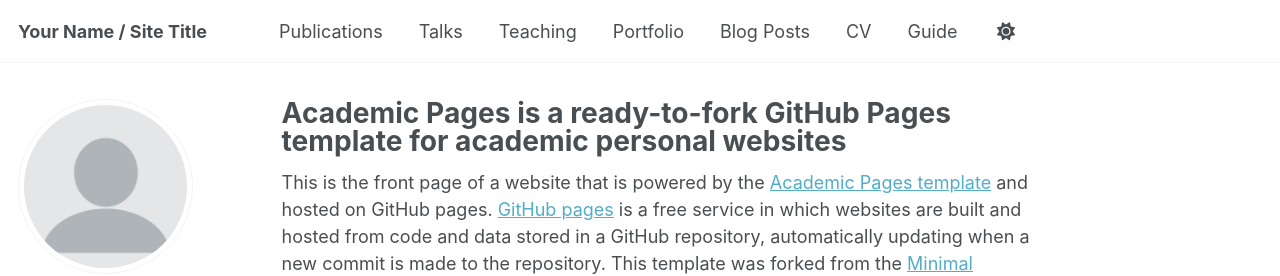
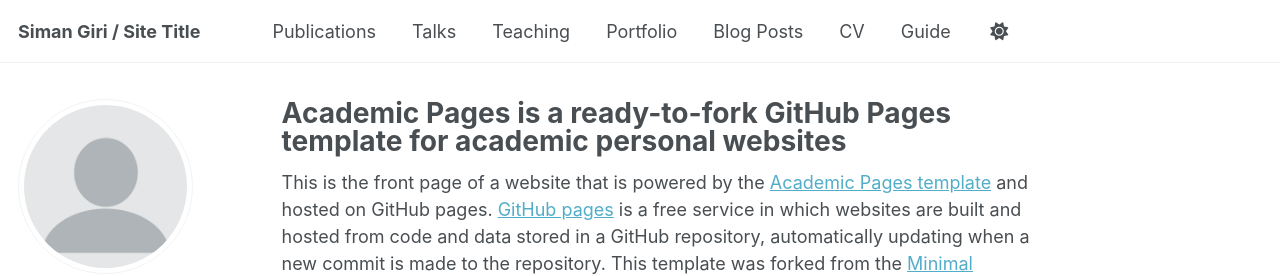
Before and after one commit to girisiman/girisiman.github.io, a Jekyll site: the page built from _pages/about.md, in a window 1280 px wide. Shown: the top 276 px of the page. Built offline with Jekyll 4.4.1, drawn with Linux system fonts in a browser that asks for light colours; some web fonts are replaced; a script that is not in the unit is left out.

Commit message:
First change

```diff
--- a/_config.yml
+++ b/_config.yml
@@ -9,7 +9,7 @@
 # Basic Site Settings
 locale                   : "en-US"
 site_theme               : "default" # Currently available options are "default", "air"
-title                    : "Your Name / Site Title"
+title                    : "Siman Giri / Site Title"
 title_separator          : "-"
 name                     : &name "Your Name"
 description              : &description "personal description"
```
